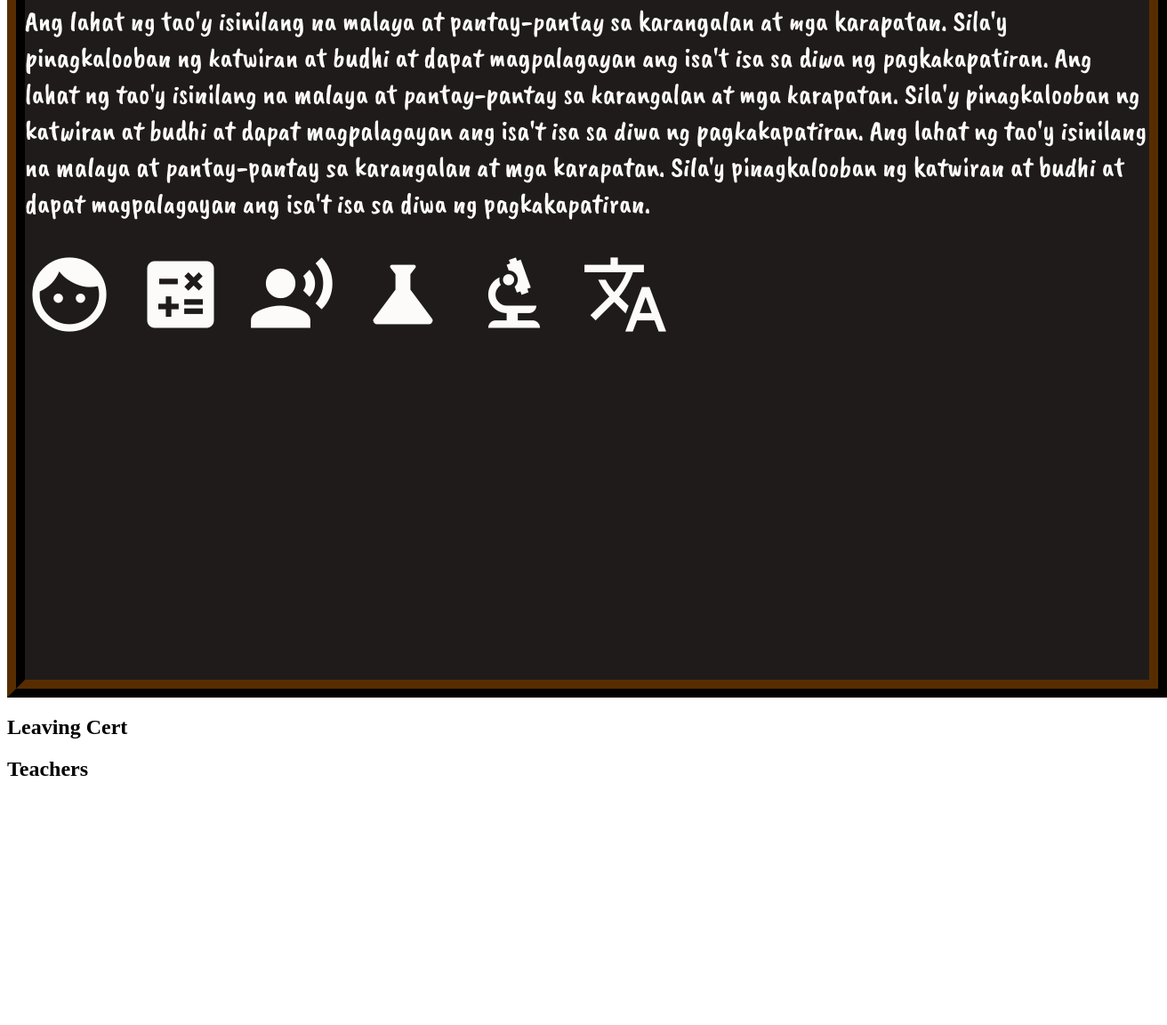
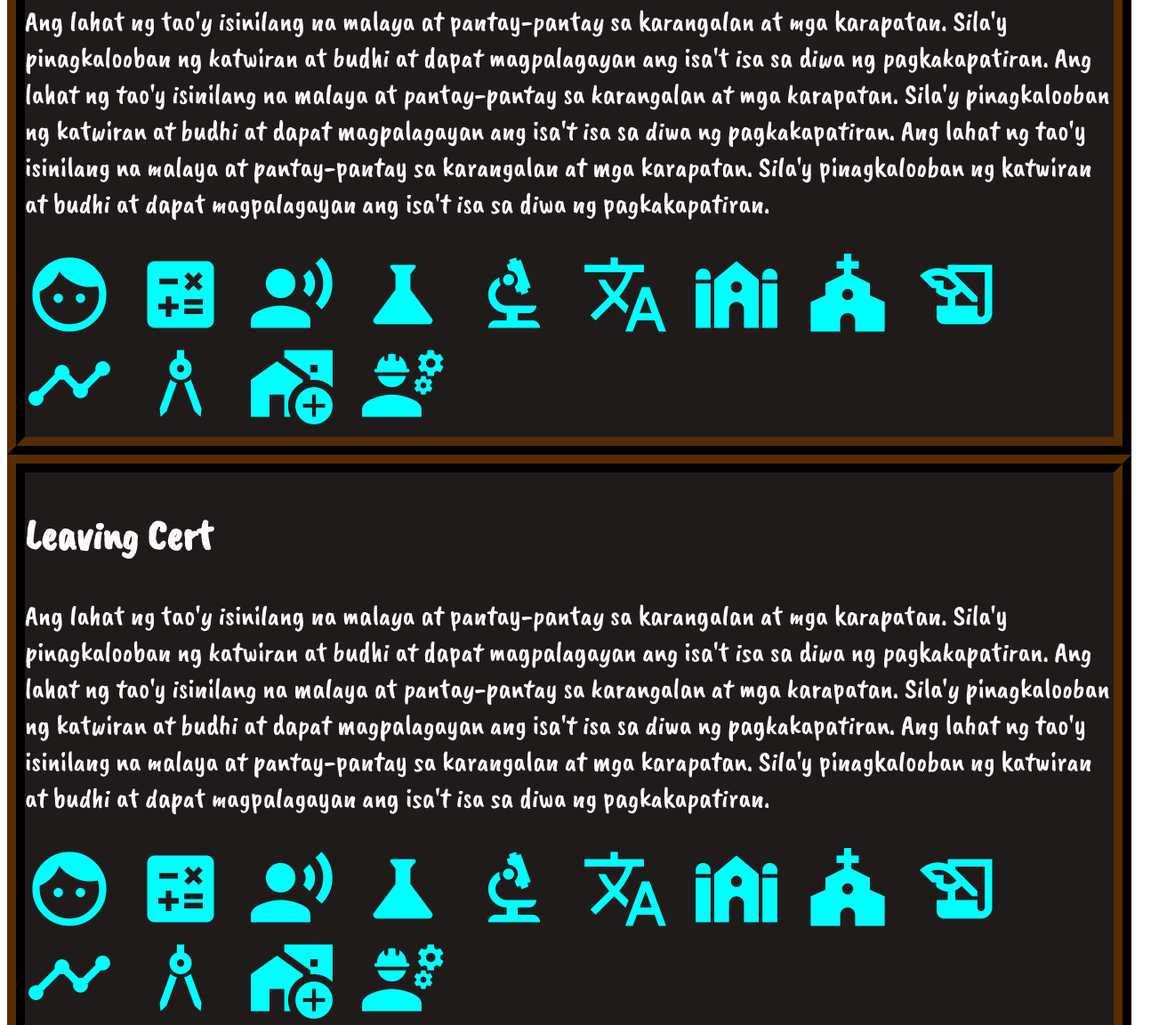
Before and after one commit to Forgottenit/my-second-repo, a plain HTML site: page index.html in a window 1280 px wide. Shown: the part 427-1579 px from the top of the page at 89% size, 1312 px wide, since content can reach past the window. Before the commit the page ends 1324 px from the top, so only its background shows below. Drawn offline with nearby package versions, Linux system fonts and the light colour scheme.

Commit message:
add leaving cert section and wrap icons

```diff
--- a/assets/css/style.css
+++ b/assets/css/style.css
@@ -19,7 +19,7 @@
     background-color: aliceblue;
     margin-top: 0;
     position: absolute;
-
+    width: auto;
 }
 
 #menu{
@@ -77,20 +77,33 @@ li a, .dropbtn {
     /* position: relative; */
     font-family: 'Caveat Brush';
     font-size: 2em;
+    color: rgb(252, 251, 250);
+    height: auto;
+    width: auto;
 
-    color: rgb(252, 251, 250);
-    height: 900px;
-    width: 100%;
     background-color: rgb(32, 27, 27);
     border: 20px ridge rgb(87, 45, 0);
   }
 
   #senior{
-    /* position: relative; */
+    font-family: 'Caveat Brush';
+    font-size: 2em;
+    color: rgb(252, 251, 250);
+    height: auto;
+    width: auto;
+
+    background-color: rgb(32, 27, 27);
+    border: 20px ridge rgb(87, 45, 0);
   }
 
   #teacher{
     /* position: relative; */
   }
 
-  .material-icons.md-100 { font-size: 100px; }
+  .material-icons.md-100 {
+
+    font-size: 100px;
+    color: aqua;
+    white-space: normal;
+
+  }
--- a/index.html
+++ b/index.html
@@ -67,7 +67,8 @@
                 Ang lahat ng tao'y isinilang na malaya at pantay-pantay sa karangalan at mga karapatan. Sila'y
                 pinagkalooban ng katwiran at budhi at dapat magpalagayan ang isa't isa sa diwa ng pagkakapatiran.</p>
                 <span class="material-icons md-100">face calculate
-                    record_voice_over science biotech translate
+                    record_voice_over science biotech translate synagogue church history_edu timeline architecture
+                    add_home_work engineering
                     </span>
         </div>
 
@@ -77,6 +78,16 @@
     <section>
         <div id="senior">
             <h1>Leaving Cert</h1>
+            <p>Ang lahat ng tao'y isinilang na malaya at pantay-pantay sa karangalan at mga karapatan. Sila'y
+                pinagkalooban ng katwiran at budhi at dapat magpalagayan ang isa't isa sa diwa ng pagkakapatiran.
+                Ang lahat ng tao'y isinilang na malaya at pantay-pantay sa karangalan at mga karapatan. Sila'y
+                pinagkalooban ng katwiran at budhi at dapat magpalagayan ang isa't isa sa diwa ng pagkakapatiran.
+                Ang lahat ng tao'y isinilang na malaya at pantay-pantay sa karangalan at mga karapatan. Sila'y
+                pinagkalooban ng katwiran at budhi at dapat magpalagayan ang isa't isa sa diwa ng pagkakapatiran.</p>
+                <span class="material-icons md-100">face calculate
+                    record_voice_over science biotech translate synagogue church history_edu timeline architecture
+                    add_home_work engineering
+                    </span>
         </div>
     </section>
 
```
